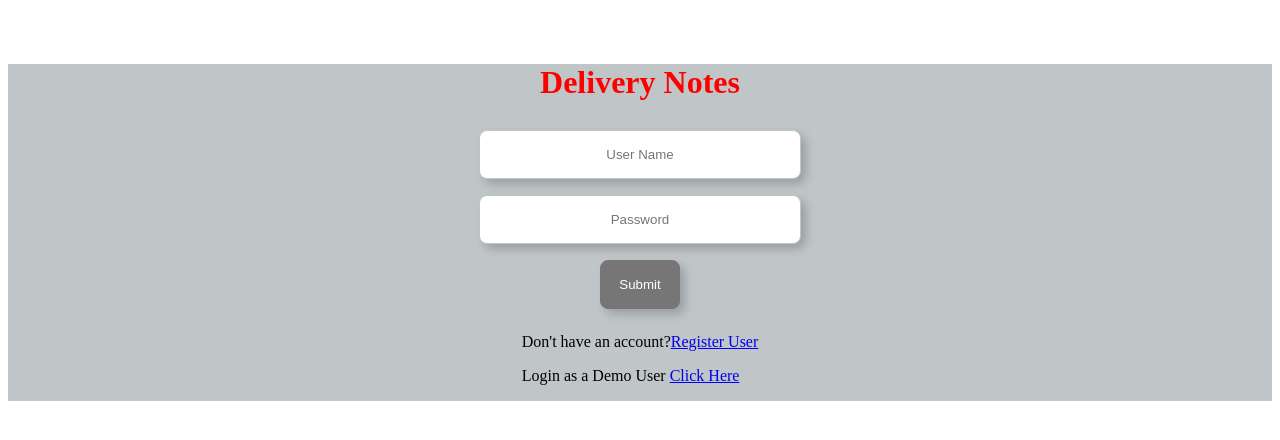
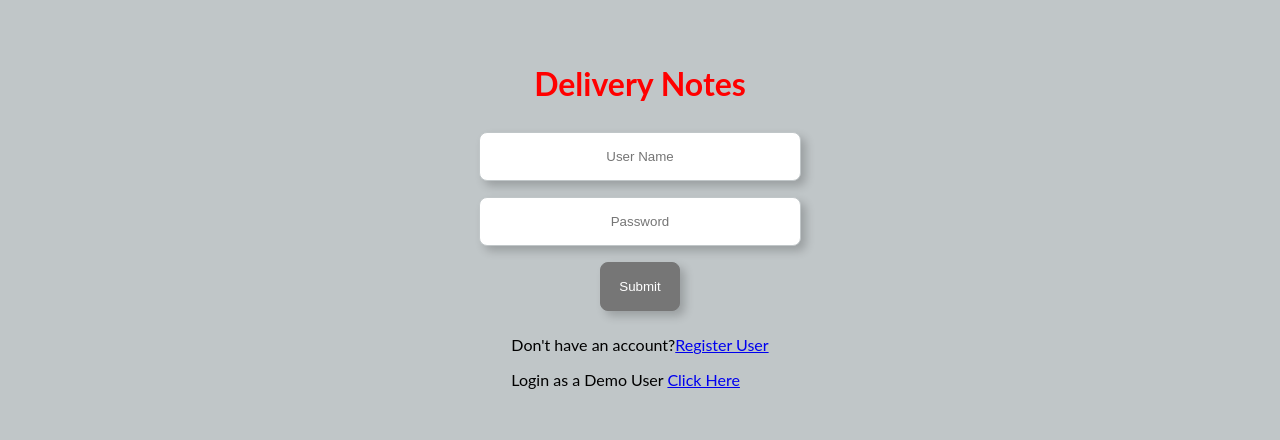
Before and after one commit to minnecoder/driver-notes-sk2, a SvelteKit app: page /login in a window 1280 px wide. Shown: the top 440 px of the page. Built offline with nearby package versions, Linux system fonts and the light colour scheme.

Commit message:
Added global styling

```diff
--- /dev/null
+++ b/src/app.css
@@ -0,0 +1,7 @@
+body {
+	@import url('https://fonts.googleapis.com/css2?family=Lato:ital,wght@0,100;0,300;0,400;0,700;0,900;1,100;1,300;1,400;1,700;1,900&display=swap');
+	font-family: 'Lato', sans-serif;
+	padding: 0;
+	margin: 0;
+	background: #c0c6c8;
+}
--- /dev/null
+++ b/src/routes/+layout.svelte
@@ -0,0 +1,5 @@
+<script>
+	import '../app.css';
+</script>
+
+<slot />
```
